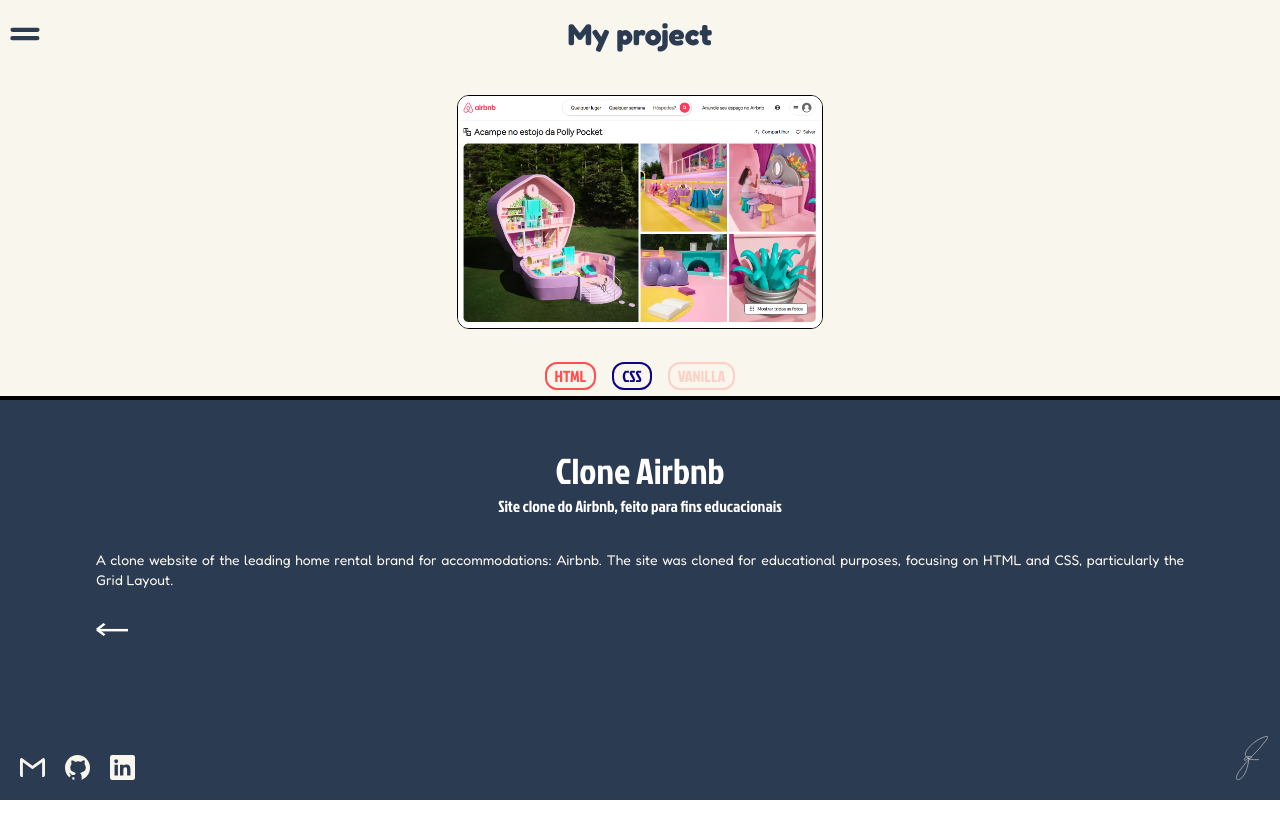
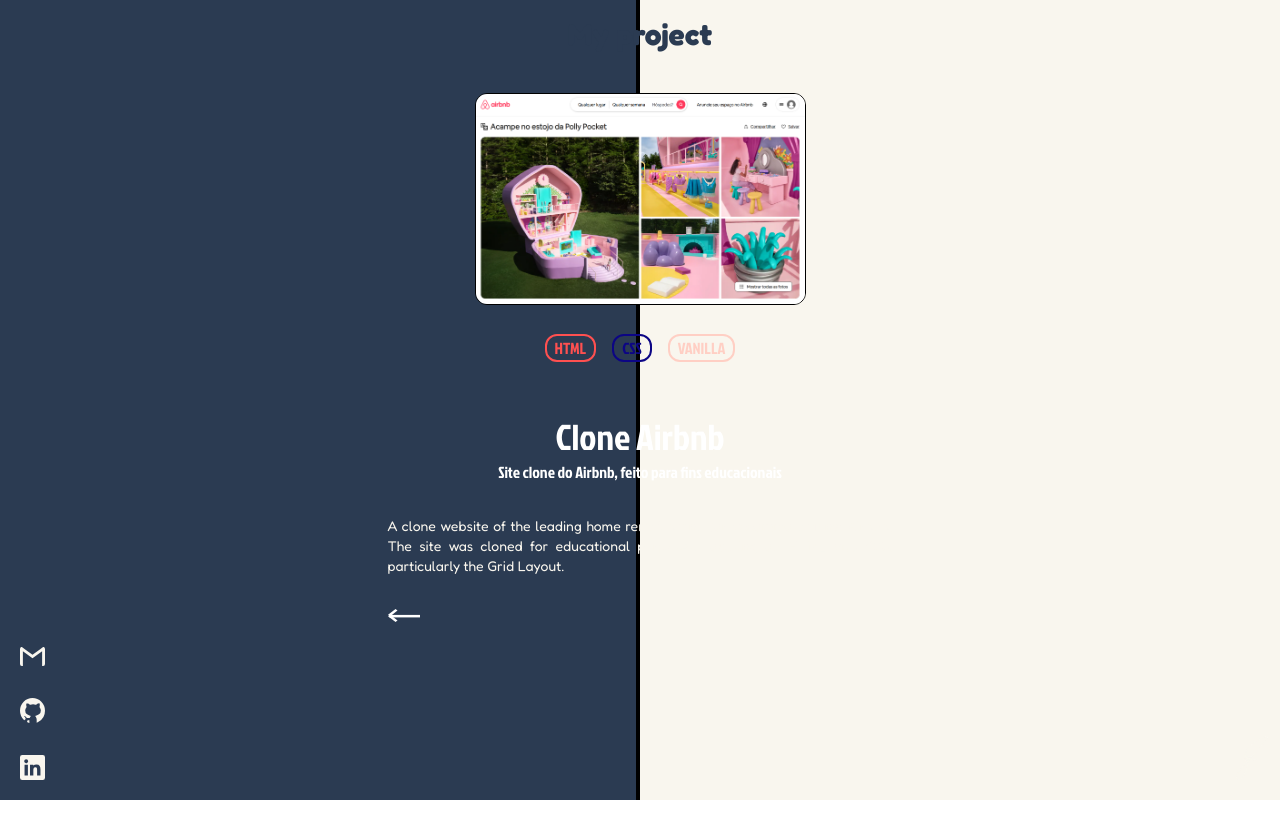
Before and after one commit to GustavoPisanello/Portfolio, a React (Vite) app in the folder my-portfolio/: page /MyProject/1 in a window 1280 px wide. Shown: the top 838 px of the page. After the commit the page ends 800 px from the top, so only its background shows below. Built offline with nearby package versions, Linux system fonts and the light colour scheme.

Commit message:
Mobile/tablet gross finished

```diff
--- a/my-portfolio/index.html
+++ b/my-portfolio/index.html
@@ -1,5 +1,5 @@
 <!doctype html>
-<html lang="en">
+<html lang="pt-br">
   <head>
     <meta charset="UTF-8" />
     <link rel="icon" href="logo/sign.svg" />
--- a/my-portfolio/src/App.jsx
+++ b/my-portfolio/src/App.jsx
@@ -38,13 +38,13 @@
     <>
     <main className="flex flex-col w-screen h-screen relative">
 		{/* Fixed and absolute divs */}
-			<div className="w-full h-1/2 bg-secondary_color fixed"></div>
-			<div className="w-full h-1 bg-black z-10 absolute bottom-[50%]"></div>
-    		<div className="w-full h-1/2  bg-primary_color fixed bottom-0 z-0"></div>
+			<div className="w-full lg:w-1/2 lg:h-full h-1/2 right-0 bg-secondary_color fixed"></div>
+			<div className="w-full h-1 lg:w-1 lg:h-full lg:hidden bg-black z-10 absolute bottom-[50%] lg:bottom-0"></div>
+    		<div className="w-full lg:w-1/2 lg:h-full h-1/2  bg-primary_color fixed bottom-0 z-0 border-r-4 border-black"></div>
 			<div className="absolute bottom-5 right-3 w-8">
 				<img src="/logo/Sign.svg" className="w-full" alt="" />
 			</div>
-			<div className="absolute bottom-5 left-5">
+			<div className="absolute bottom-5 left-5 lg:right-5">
 				<FooterItems data={FooterData}/>
 			</div>
 
@@ -59,8 +59,8 @@
 				</div>
 			</div>
 
-			<div className='w-screen h-screen flex z-10'>
-				<div className="w-full h-full pb-[68px]">
+			<div className='w-screen h-screen flex z-10 overflow-hidden'>
+				<div className="w-full h-full pb-[68px] ">
 					<Outlet/>
 				</div>
 			</div>
--- a/my-portfolio/src/components/about/TextBlock.jsx
+++ b/my-portfolio/src/components/about/TextBlock.jsx
@@ -3,7 +3,7 @@
 export default function TextBlock({bgColor, color}){
     return (
         <>
-        <div className={`w-[75%] flex flex-col items-center bg-${bgColor} rounded-xl`}>
+        <div className={`w-[75%] max-w-[350px] flex flex-col items-center bg-${bgColor} rounded-xl`}>
             <p className={`text-${color} text-sm pl-6 pr-6 pt-6 text-justify`}>Lorem ipsum dolor sit amet consectetur adipisicing elit. Corporis maxime quos debitis provident et placeat fugiat temporibus sint, laborum iusto accusamus aperiam aliquam vero cupiditate perferendis, dignissimos, minus tempore delectus.</p>
             <LittleBalls color = {color}/>
         </div>
--- a/my-portfolio/src/components/footer/FooterItems.jsx
+++ b/my-portfolio/src/components/footer/FooterItems.jsx
@@ -3,10 +3,10 @@
 export default function FooterItems({data}){
     return(
         <>
-            <div className="flex gap-x-5">
+            <div className="flex lg:flex-col gap-y-8 gap-x-5">
                 {
                     data.map((item, index) => (
-                        <Link key={index} className="flex items-center z-20" to={item.link}><img src={item.img} alt="" /></Link>
+                        <Link key={index} className="flex items-center z-20 w-fit lg:fill-primary_color" to={item.link}><img src={item.img} alt="" /></Link>
                     ))
                 }
             </div>
--- a/my-portfolio/src/components/hamburger-menu-button/HamburgerMenuButton.jsx
+++ b/my-portfolio/src/components/hamburger-menu-button/HamburgerMenuButton.jsx
@@ -26,7 +26,7 @@
 
     return (
         <>
-            <button ref={buttonRef} className="w-fit absolute rounded-sm cursor-pointer hamburger-menu-button z-30" aria-controls='primary-navigation' aria-expanded='false'>
+            <button ref={buttonRef} className="lg:hidden w-fit absolute left-2 rounded-sm cursor-pointer hamburger-menu-button z-30" aria-controls='primary-navigation' aria-expanded='false'>
                 <svg className='fill-none svg-burger' viewBox='-10 -10 120 120' width='50'>
                     <path className="stroke-primary_color line" strokeWidth='10' strokeLinecap="round" strokeLinejoin="round" d="m 20 40 h 60 a 1 1 0 0 1 0 20 h -60 a 1 1 0 0 1 0 -40 h 30 v 70"></path>
                 </svg>
--- a/my-portfolio/src/components/menu/MobileMenu.jsx
+++ b/my-portfolio/src/components/menu/MobileMenu.jsx
@@ -18,9 +18,9 @@
                         <MobileMenuItem data={menuSt} isOpen={isOpen} />
                     </ul>
                 </nav>
-                <nav className={` bg-secondary_color absolute z-20 rotate-[270deg] flex flex-col -ml-14 top-24 px-4 rounded-xl transition-all duration-[1.2s]
+                <nav className={` bg-secondary_color absolute z-20 rotate-[270deg] flex flex-col -ml-[4.5rem] top-28 px-4 rounded-xl transition-all duration-[1.2s]
                      ${isOpen ? ' opacity-100' : 'max-h-0 opacity-0'} overflow-hidden`}>
-                    <ul className='justify-evenly flex gap-x-12 py-6'>
+                    <ul className='justify-evenly flex gap-x-12 px-6'>
                         <MobileMenuItem data={menuNd} isOpen={isOpen} />
                     </ul>
                 </nav>
--- a/my-portfolio/src/components/menu/MobileMenuItem.jsx
+++ b/my-portfolio/src/components/menu/MobileMenuItem.jsx
@@ -41,7 +41,7 @@
                     <Link
                         key={groupIndex}
                         className={`font-[JockeyOne] py-3 text-primary_color flex items-center transition-opacity ${
-                            isOpen ? 'opacity-100' : 'opacity-0'
+                            isOpen ? 'opacity-100' : 'hidden'
                         }`}
                         to={group.link}
                     >
--- a/my-portfolio/src/components/skills/SkillsItem.jsx
+++ b/my-portfolio/src/components/skills/SkillsItem.jsx
@@ -1,7 +1,7 @@
 export default function SkillsItem({color, img}){
     return (
         <>
-         <div className={`w-[75%] p-6 border gap-y-4 rounded-2xl flex flex-col`} style={{borderColor: color}}>
+         <div className={`w-[75%] p-6 max-w-[430px] border gap-y-4 rounded-2xl flex flex-col`} style={{borderColor: color}}>
                 <div className="w-full flex justify-between">
                     <div className="w-10">
                         <img className={`w-full fill-${color}`} src={img} alt="" />
--- a/my-portfolio/src/pages/Contact.jsx
+++ b/my-portfolio/src/pages/Contact.jsx
@@ -5,7 +5,7 @@
                 <div>
                     <p className="font-[JockeyOne] text-primary_color text-3xl">Leave a message</p>
                 </div>
-                <form className="w-[85%] flex flex-col gap-y-2 h-full" action="">
+                <form className="w-[85%] flex flex-col gap-y-2 h-full max-w-[455px]" action="">
                     <div className="h-1/2 flex flex-col gap-y-2 ">
                         <div className="flex flex-col">
                             <label htmlFor="name" className="font-[JockeyOne] text-primary_color">NAME</label>
@@ -23,7 +23,7 @@
                     <div className="h-1/2 flex flex-col gap-y-6">
                         <div className="flex flex-col">
                             <label className="text-secondary_color font-[JockeyOne]" htmlFor="message">MESSAGE</label>
-                            <textarea className="text-primary_color font-[Fredoka] h-28 p-2 bg-secondary_color"/>
+                            <textarea className=" resize-none text-primary_color font-[Fredoka] h-28 p-2 bg-secondary_color"/>
                         </div>
                         <button className="text-primary_color bg-secondary_color px-5 py-2 rounded-full font-[JockeyOne] text-xl">SUBMIT</button>
                     </div>
--- a/my-portfolio/src/pages/Home.jsx
+++ b/my-portfolio/src/pages/Home.jsx
@@ -2,7 +2,7 @@
     return(
         <>
             <div className="w-full h-full flex flex-col justify-center items-center">
-                <div className="w-[80%] font-[Fredoka] flex flex-col gap-y-4 mb-3">
+                <div className="w-[80%] max-w-[350px] font-[Fredoka] flex flex-col gap-y-4 mb-3">
                     <h1 className="text-5xl text-primary_color">Hi,👋</h1>
                     <h3 className="text-3xl text-center text-primary_color flex flex-col gap-3">I'm Gustavo Laur <span className="text-white">Pisanello</span></h3>
                     <p className="text-xl text-center text-white">A full stack developer</p>
--- a/my-portfolio/src/pages/MyProject.jsx
+++ b/my-portfolio/src/pages/MyProject.jsx
@@ -14,7 +14,7 @@
                     <div className="h-3/4">
                         <img src={`/${project.img}`} alt="" className="w-full h-full rounded-xl border border-black" />
                     </div>
-                    <div className="h-1/4 flex gap-x-4 gap-y-2 flex-wrap justify-center items-center mt-2">
+                    <div className="h-1/4 w-full flex gap-x-4 gap-y-2 flex-wrap justify-center items-center mt-2">
                     {
                         project.tags.map((tag, index) => {
                             tag = tag.toUpperCase();
@@ -50,7 +50,7 @@
                 </div>
             </div>
             <div className="h-1/2 flex justify-center">
-                <div className="w-[85%] flex flex-col gap-y-8">
+                <div className="w-[85%] flex flex-col gap-y-8 max-w-[505px]">
                     <div className="text-center mt-4 flex flex-col gap-y-1">
                         <h1 className='font-[JockeyOne] text-white text-4xl'>{project.name}</h1>
                         <p className='font-[JockeyOne] text-white text-base'>{project.subtitle}</p>
```
